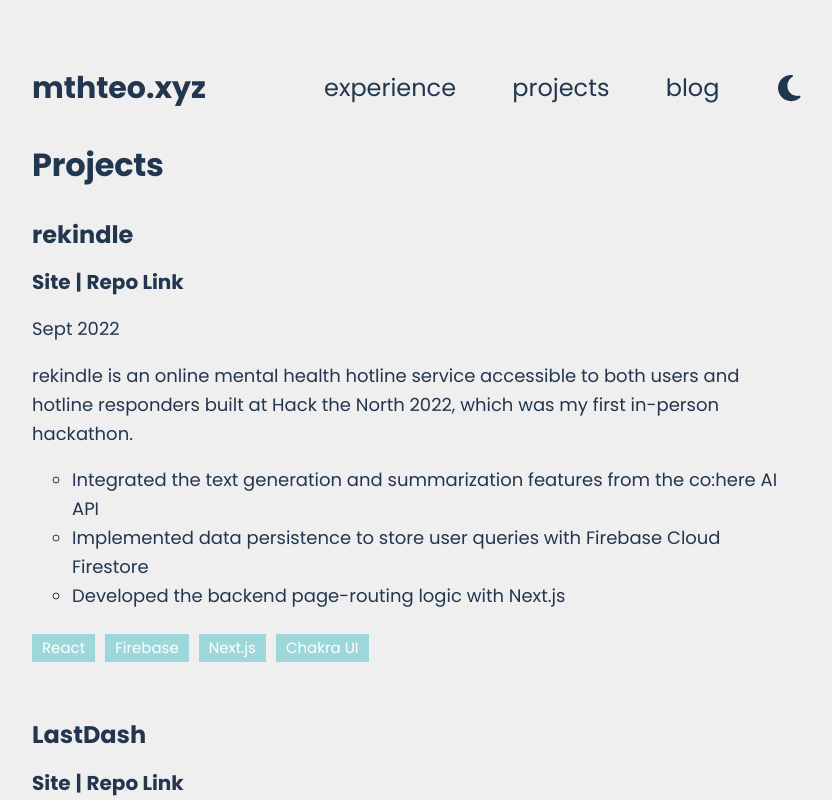
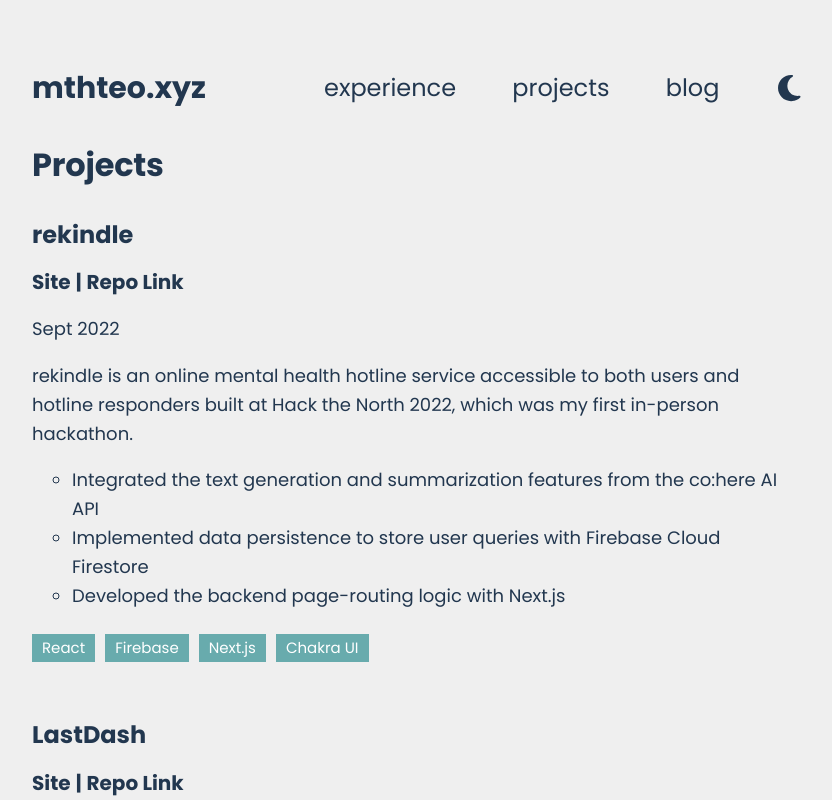
Before and after one commit to meleongg/melvinteo.com, a Next.js app: page /projects in a window 1280 px wide. Shown: the top 800 px of the page, without its empty margins (224-1056 px from the left). Built offline with nearby package versions, Linux system fonts and the light colour scheme.

Commit message:
updated altText color & fixed theme bug

```diff
--- a/components/navbar.tsx
+++ b/components/navbar.tsx
@@ -12,6 +12,9 @@ export default function NavBar() {
 
   useEffect(() => {
     setMounted(true);
+    if (theme === "") {
+      setTheme("light");
+    }
   }, []);
 
   if (!mounted) {
--- a/styles/experiences.module.css
+++ b/styles/experiences.module.css
@@ -19,7 +19,7 @@
 }
 
 .technology {
-  background-color: #9dd7d9;
+  background-color: #68ABAD;
   color: #fff;
   width: auto;
   margin-top: 4px;
--- a/styles/projects.module.css
+++ b/styles/projects.module.css
@@ -35,7 +35,7 @@
 }
 
 .technology {
-  background-color: #9dd7d9;
+  background-color: #68ABAD;
   color: #fff;
   width: auto;
   margin-top: 4px;
--- a/styles/utils.module.css
+++ b/styles/utils.module.css
@@ -40,7 +40,7 @@
 }
 
 .altText {
-  color: #9DD7D9;
+  color: #68ABAD;
 }
 
 .darkText {
@@ -48,6 +48,6 @@
 }
 
 .link:hover {
-  color: #7ab9bb;
+  color: #5A8E8F;
   transition: color 0.3s ease-in-out;
 }
```
